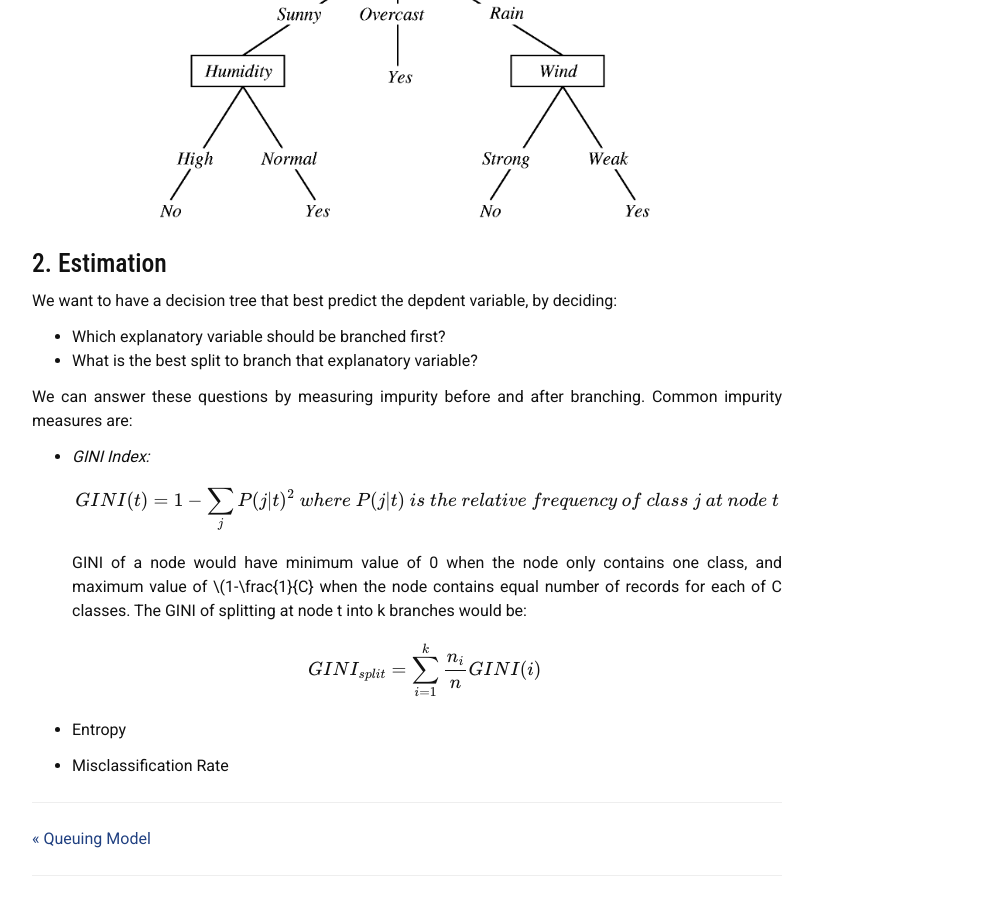
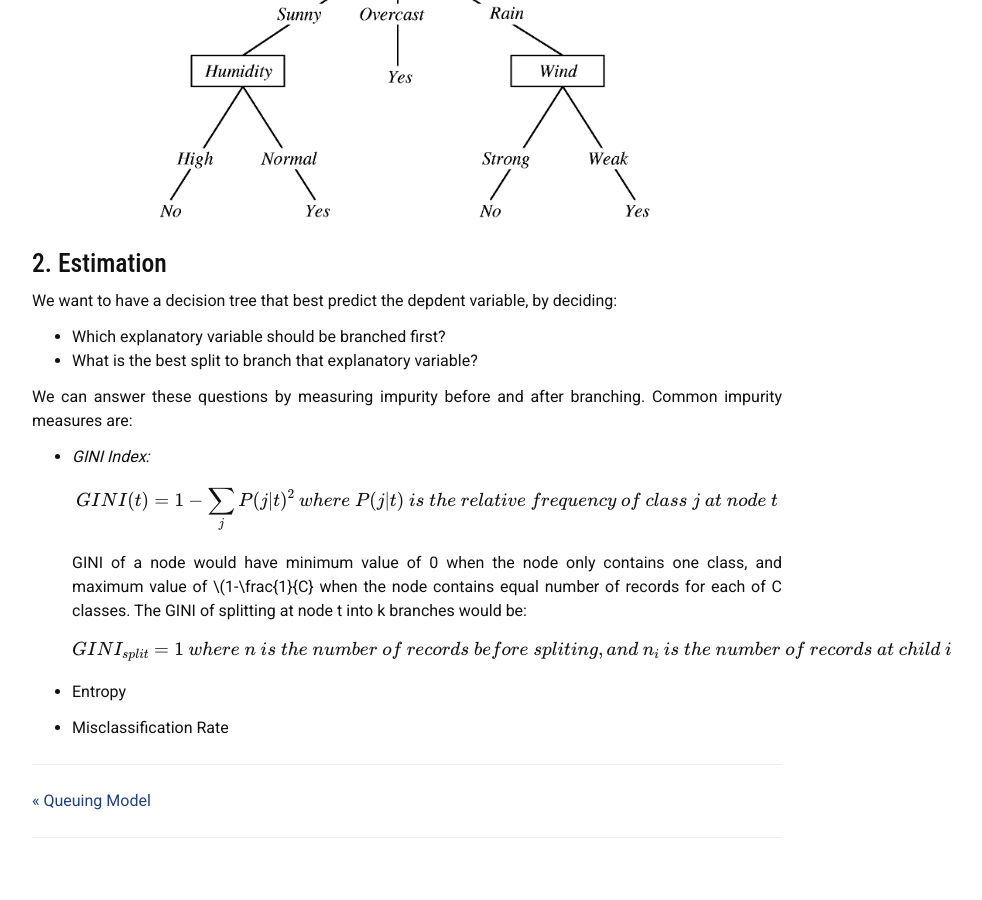
Before and after one commit to liambll/blog-archive, a Jekyll site: the page built from _posts/2017-07-38-decision-tree.markdown, in a window 1280 px wide and 900 px high, scrolled down 634 px. Shown: the whole window, without its empty margins (233-1215 px from the left). Built offline with Jekyll 4.4.1, drawn with Linux system fonts in a browser that asks for light colours; nearby versions of some CDN libraries; formulas are drawn with MathJax 3; comment, search, counter and statistics services are not loaded; after the commit the page ends 1496 px from its top, so only the background shows below that.

Commit message:
Update 2017-07-38-decision-tree.markdown

```diff
--- a/_posts/2017-07-38-decision-tree.markdown
+++ b/_posts/2017-07-38-decision-tree.markdown
@@ -40,7 +40,8 @@
 \\]
 GINI of a node would have minimum value of 0 when the node only contains one class, and maximum value of \\(1-\frac{1}{C} when the node contains equal number of records for each of C classes. The GINI of splitting at node t into k branches would be:
 \\[
-GINI_{split} = \sum_{i=1}^k \frac{n_i}{n} GINI(i) \\\
+GINI_{split} = 1 \\\
+where ~n ~is ~the ~number ~of ~records ~before ~spliting, and ~n_i ~is ~the ~number ~of ~records ~at ~child ~i
 \\]
 
 * Entropy
```
